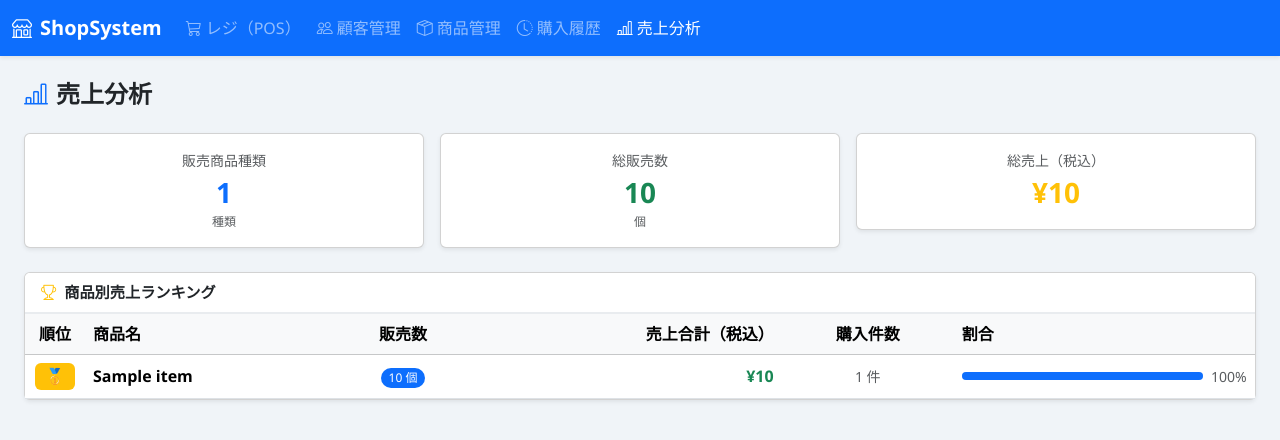
After one commit to Hayato0317/shop-management-system, a Flask app: page /analytics in a window 1280 px wide. The commit adds this page. Shown: the top 440 px of the page. Run offline with Flask 3, Linux system fonts and the light colour scheme; tables that the repository leaves empty hold one stand-in row (values such as "Sample post").

Commit message:
売上分析・顧客別購入傾向機能追加、ポイント機能削除
- 売上分析ページ追加（商品別売上ランキング）
- 顧客詳細ページに「よく購入する商品」ランキング追加
- ポイント機能を全体から削除
- 顧客選択時の精算バグ修正（SQLiteロック解消）
- Jinja2テンプレートのdict.items競合バグ修正

Co-Authored-By: Claude Sonnet 4.6 <noreply@anthropic.com>

```diff
--- a/app.py
+++ b/app.py
@@ -71,19 +71,28 @@ def customer_detail(customer_id: int):
     customer = db.get_customer(customer_id)
     if not customer:
         return redirect(url_for("customers"))
-    purchases = db.get_customer_purchases(customer_id)
-    total_spent = sum(p["total"] for p in purchases)
+    purchases     = db.get_customer_purchases(customer_id)
+    total_spent   = sum(p["total"] for p in purchases)
+    product_stats = db.get_customer_product_stats(customer_id)
     return render_template(
         "customer_detail.html",
         customer=customer,
         purchases=purchases,
         total_spent=total_spent,
+        product_stats=product_stats,
     )
 
 
 @app.route("/history")
 def history():
     return render_template("history.html")
+
+
+@app.route("/analytics")
+def analytics():
+    ranking = db.get_product_sales_ranking()
+    max_qty  = ranking[0]["total_qty"] if ranking else 1
+    return render_template("analytics.html", ranking=ranking, max_qty=max_qty)
 
 
 # ══════════════════════════════════════════════════════
@@ -272,7 +281,6 @@ def api_checkout():
     if cart.customer_id:
         c = db.get_customer(cart.customer_id)
         receipt["customer_name"] = c["name"] if c else None
-        receipt["points_earned"] = int(cart.total // 100)
 
     cart.clear()
     save_cart(cart)
--- a/database.py
+++ b/database.py
@@ -230,14 +230,6 @@ def delete_customer(customer_id: int) -> bool:
         return True
 
 
-def add_points(customer_id: int, points: int) -> None:
-    with get_conn() as conn:
-        conn.execute(
-            "UPDATE customers SET points = points + ? WHERE id = ?",
-            (points, customer_id),
-        )
-
-
 # ── 購入履歴 CRUD ────────────────────────────────────
 
 def save_purchase(
@@ -268,12 +260,6 @@ def save_purchase(
                 for item in items
             ],
         )
-        # ポイント付与（合計の1%）- 同じ接続で実行してロックを回避
-        if customer_id:
-            conn.execute(
-                "UPDATE customers SET points = points + ? WHERE id = ?",
-                (int(total // 100), customer_id),
-            )
         return purchase_id
 
 
@@ -303,6 +289,38 @@ def get_purchase_with_items(purchase_id: int) -> dict | None:
         return purchase
 
 
+def get_customer_product_stats(customer_id: int) -> list[dict]:
+    """顧客別：商品ごとの購入数量合計（降順）"""
+    with get_conn() as conn:
+        rows = conn.execute("""
+            SELECT pi.product_name,
+                   SUM(pi.quantity) AS total_qty,
+                   SUM(pi.subtotal) AS total_amount
+            FROM purchase_items pi
+            JOIN purchases p ON pi.purchase_id = p.id
+            WHERE p.customer_id = ?
+            GROUP BY pi.product_name
+            ORDER BY total_qty DESC
+        """, (customer_id,)).fetchall()
+        return [dict(r) for r in rows]
+
+
+def get_product_sales_ranking() -> list[dict]:
+    """全商品：数量・売上金額・購入件数ランキング"""
+    with get_conn() as conn:
+        rows = conn.execute("""
+            SELECT pi.product_name,
+                   SUM(pi.quantity)     AS total_qty,
+                   SUM(pi.subtotal)     AS total_amount,
+                   COUNT(DISTINCT p.id) AS purchase_count
+            FROM purchase_items pi
+            JOIN purchases p ON pi.purchase_id = p.id
+            GROUP BY pi.product_name
+            ORDER BY total_qty DESC
+        """).fetchall()
+        return [dict(r) for r in rows]
+
+
 def get_customer_purchases(customer_id: int) -> list[dict]:
     with get_conn() as conn:
         rows = conn.execute(
--- /dev/null
+++ b/templates/analytics.html
@@ -0,0 +1,104 @@
+{% extends "base.html" %}
+{% block title %}売上分析{% endblock %}
+
+{% block content %}
+<div class="d-flex align-items-center mb-4 gap-3">
+  <h4 class="mb-0 fw-bold"><i class="bi bi-bar-chart-line text-primary me-2"></i>売上分析</h4>
+</div>
+
+{% if ranking %}
+  <!-- サマリーカード -->
+  {% set total_items_sold = ranking | sum(attribute='total_qty') %}
+  {% set total_revenue    = ranking | sum(attribute='total_amount') %}
+  <div class="row g-3 mb-4">
+    <div class="col-sm-4">
+      <div class="card shadow-sm text-center">
+        <div class="card-body py-3">
+          <div class="text-muted small">販売商品種類</div>
+          <div class="fs-3 fw-bold text-primary">{{ ranking | length }}</div>
+          <div class="text-muted" style="font-size:.75rem;">種類</div>
+        </div>
+      </div>
+    </div>
+    <div class="col-sm-4">
+      <div class="card shadow-sm text-center">
+        <div class="card-body py-3">
+          <div class="text-muted small">総販売数</div>
+          <div class="fs-3 fw-bold text-success">{{ "{:,}".format(total_items_sold) }}</div>
+          <div class="text-muted" style="font-size:.75rem;">個</div>
+        </div>
+      </div>
+    </div>
+    <div class="col-sm-4">
+      <div class="card shadow-sm text-center">
+        <div class="card-body py-3">
+          <div class="text-muted small">総売上（税込）</div>
+          <div class="fs-3 fw-bold text-warning">¥{{ "{:,}".format(total_revenue | int) }}</div>
+        </div>
+      </div>
+    </div>
+  </div>
+
+  <!-- 売上ランキング表 -->
+  <div class="card shadow-sm">
+    <div class="card-header fw-bold">
+      <i class="bi bi-trophy text-warning me-2"></i>商品別売上ランキング
+    </div>
+    <div class="card-body p-0">
+      <table class="table table-hover align-middle mb-0">
+        <thead class="table-light">
+          <tr>
+            <th class="text-center" style="width:60px;">順位</th>
+            <th>商品名</th>
+            <th class="text-center">販売数</th>
+            <th class="text-end">売上合計（税込）</th>
+            <th class="text-center">購入件数</th>
+            <th style="min-width:140px;">割合</th>
+          </tr>
+        </thead>
+        <tbody>
+          {% for r in ranking %}
+          {% set r_qty = r['total_qty'] %}
+          {% set r_amt = r['total_amount'] | int %}
+          {% set r_pct = (r_qty / max_qty * 100) | int %}
+          <tr>
+            <td class="text-center">
+              {% if loop.index == 1 %}
+                <span class="badge bg-warning text-dark fs-6">🥇</span>
+              {% elif loop.index == 2 %}
+                <span class="badge bg-secondary fs-6">🥈</span>
+              {% elif loop.index == 3 %}
+                <span class="badge" style="background:#cd7f32; font-size:.9rem;">🥉</span>
+              {% else %}
+                <span class="text-muted fw-bold">{{ loop.index }}</span>
+              {% endif %}
+            </td>
+            <td class="fw-semibold">{{ r['product_name'] }}</td>
+            <td class="text-center">
+              <span class="badge bg-primary rounded-pill">{{ "{:,}".format(r_qty) }} 個</span>
+            </td>
+            <td class="text-end fw-bold text-success">¥{{ "{:,}".format(r_amt) }}</td>
+            <td class="text-center text-muted small">{{ r['purchase_count'] }} 件</td>
+            <td>
+              <div class="d-flex align-items-center gap-2">
+                <div class="progress flex-grow-1" style="height:8px;">
+                  <div class="progress-bar bg-primary" style="width:{{ r_pct }}%"></div>
+                </div>
+                <span class="text-muted small" style="min-width:36px;">{{ r_pct }}%</span>
+              </div>
+            </td>
+          </tr>
+          {% endfor %}
+        </tbody>
+      </table>
+    </div>
+  </div>
+
+{% else %}
+  <div class="text-center text-muted py-5">
+    <i class="bi bi-bar-chart fs-1"></i>
+    <p class="mt-3">まだ売上データがありません。<br>精算を行うとここに表示されます。</p>
+  </div>
+{% endif %}
+
+{% endblock %}
--- a/templates/base.html
+++ b/templates/base.html
@@ -40,6 +40,11 @@
             <i class="bi bi-clock-history me-1"></i>購入履歴
           </a>
         </li>
+        <li class="nav-item">
+          <a class="nav-link {% if request.path == '/analytics' %}active{% endif %}" href="/analytics">
+            <i class="bi bi-bar-chart-line me-1"></i>売上分析
+          </a>
+        </li>
       </ul>
     </div>
   </div>
--- a/templates/customers.html
+++ b/templates/customers.html
@@ -29,7 +29,6 @@
             <th>名前</th>
             <th>メール</th>
             <th>電話番号</th>
-            <th class="text-center">ポイント</th>
             <th>登録日</th>
             <th class="text-center">操作</th>
           </tr>
--- a/templates/pos.html
+++ b/templates/pos.html
@@ -20,7 +20,6 @@
           <select id="customerSelect" class="form-select form-select-sm w-auto">
             <option value="">顧客未選択（ゲスト）</option>
           </select>
-          <small class="text-muted">選択するとポイントが貯まります</small>
         </div>
 
         <!-- カテゴリーフィルター -->
```
Also changed, not shown: static/app.js (+2 -8 lines), templates/customer_detail.html (+45 -14 lines).
